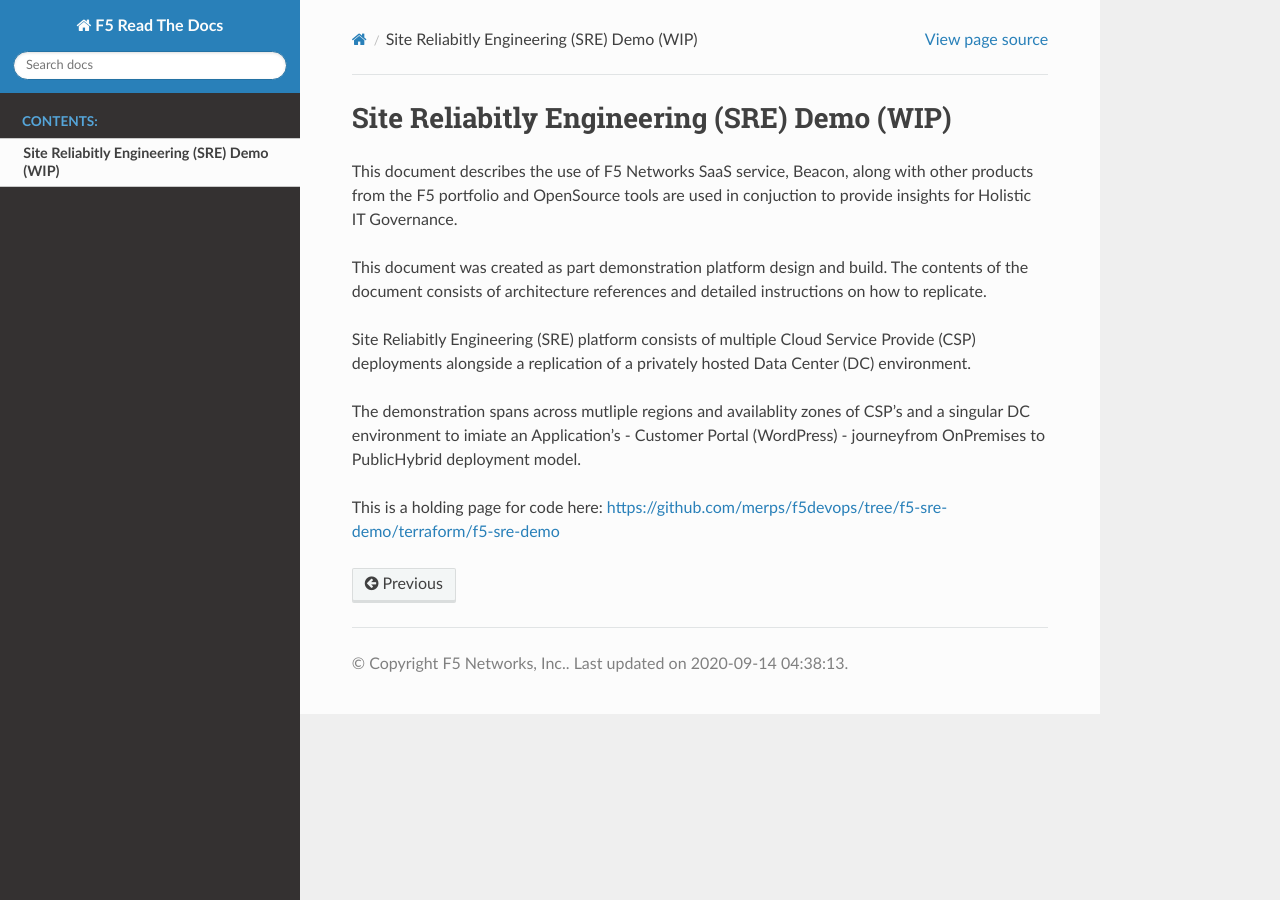
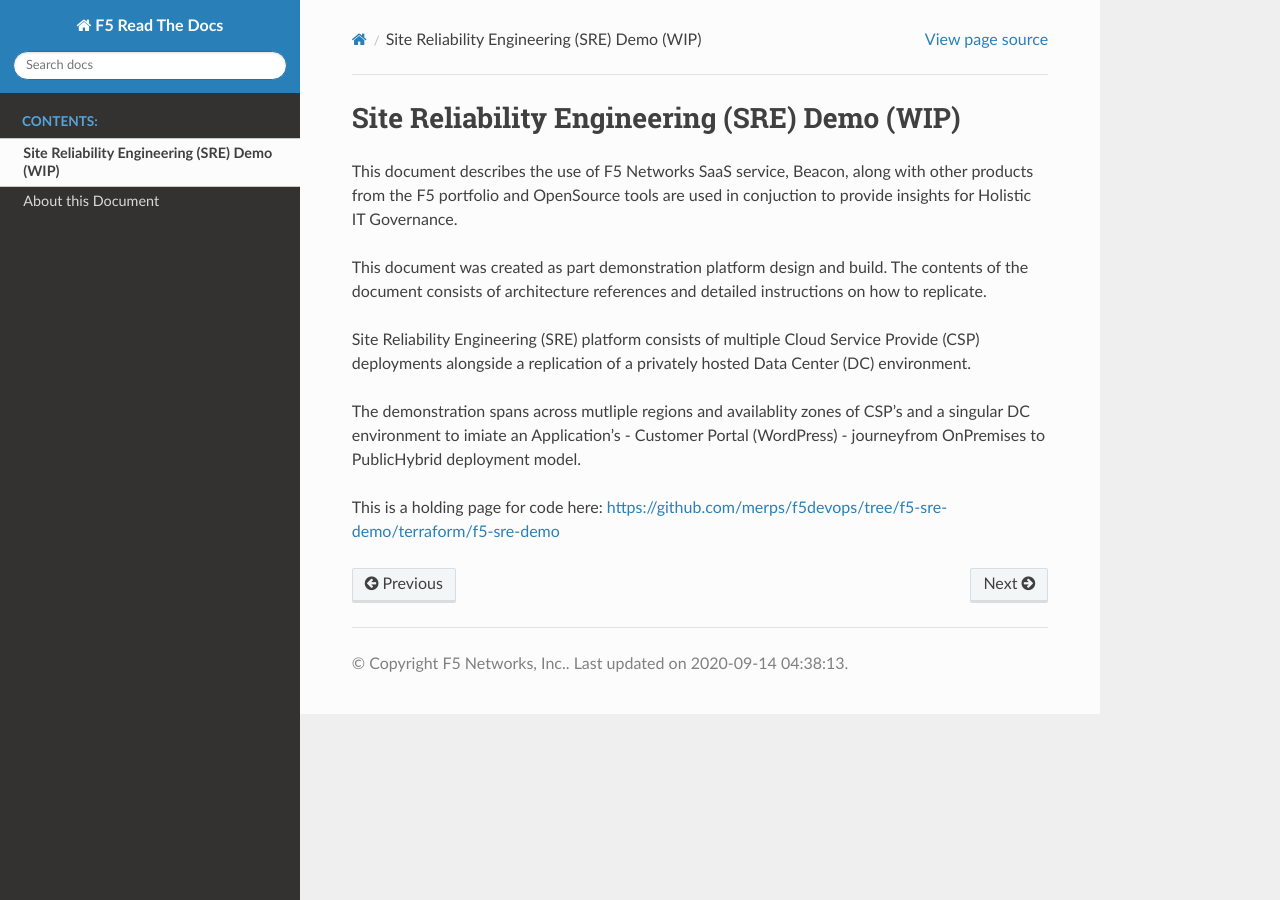
Before and after one commit to merps/f5-rtd-sre-demo, a Sphinx documentation site: the page built from docs/html/intro.rst, in a window 1280 px wide. Built offline with Sphinx 7.4.7 and the Read the Docs theme 2.0.0, drawn with Linux system fonts in a browser that asks for light colours.

Commit message:
updated Synopsis

```diff
--- a/docs/html/intro.rst
+++ b/docs/html/intro.rst
@@ -1,4 +1,4 @@
-Site Reliabitly Engineering (SRE) Demo (WIP)
+Site Reliability Engineering (SRE) Demo (WIP)
 ==================================================================
 
 This document describes the use of F5 Networks SaaS service, Beacon, along with other products from
@@ -8,7 +8,7 @@
 This document was created as part demonstration platform design and build.  The contents of the
 document consists of architecture references and detailed instructions on how to replicate.
 
-Site Reliabitly Engineering (SRE) platform consists of multiple Cloud Service Provide (CSP)
+Site Reliability Engineering (SRE) platform consists of multiple Cloud Service Provide (CSP)
 deployments alongside a replication of a privately hosted Data Center (DC) environment.
 
 The demonstration spans across mutliple regions and availablity zones of CSP's and a singular DC
```
Also changed, not shown: other parts of docs/html/intro.rst (+6 -0 lines), docs/html/about.rst (added, +41 -0 lines).
